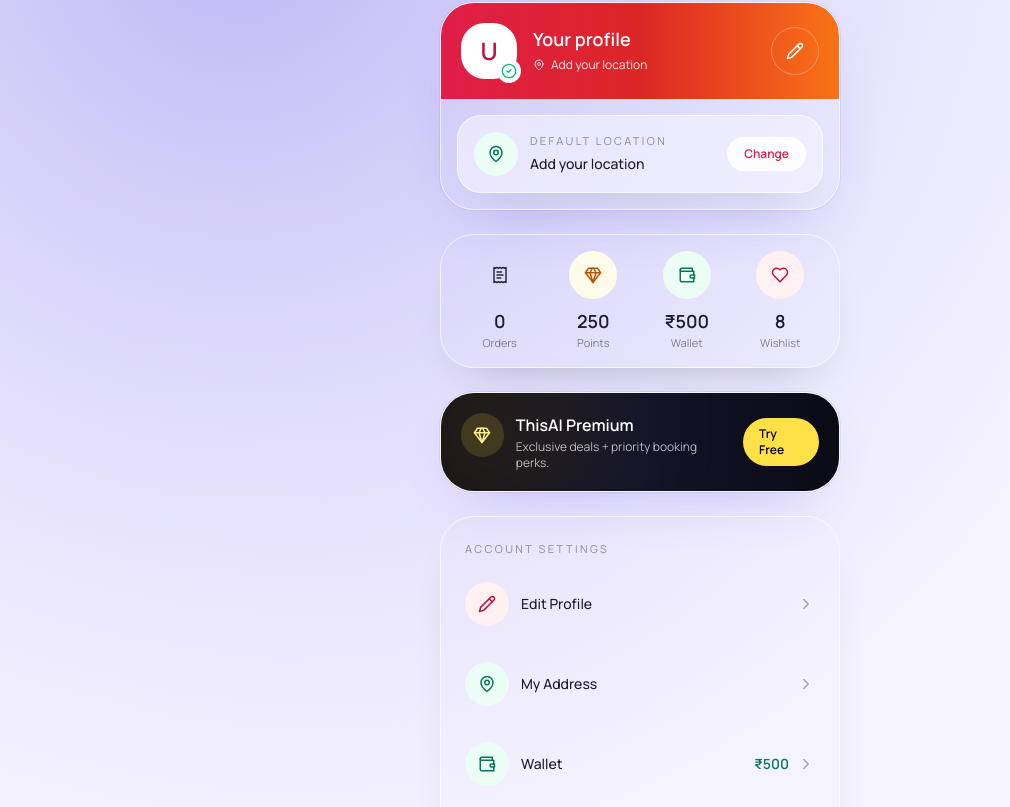
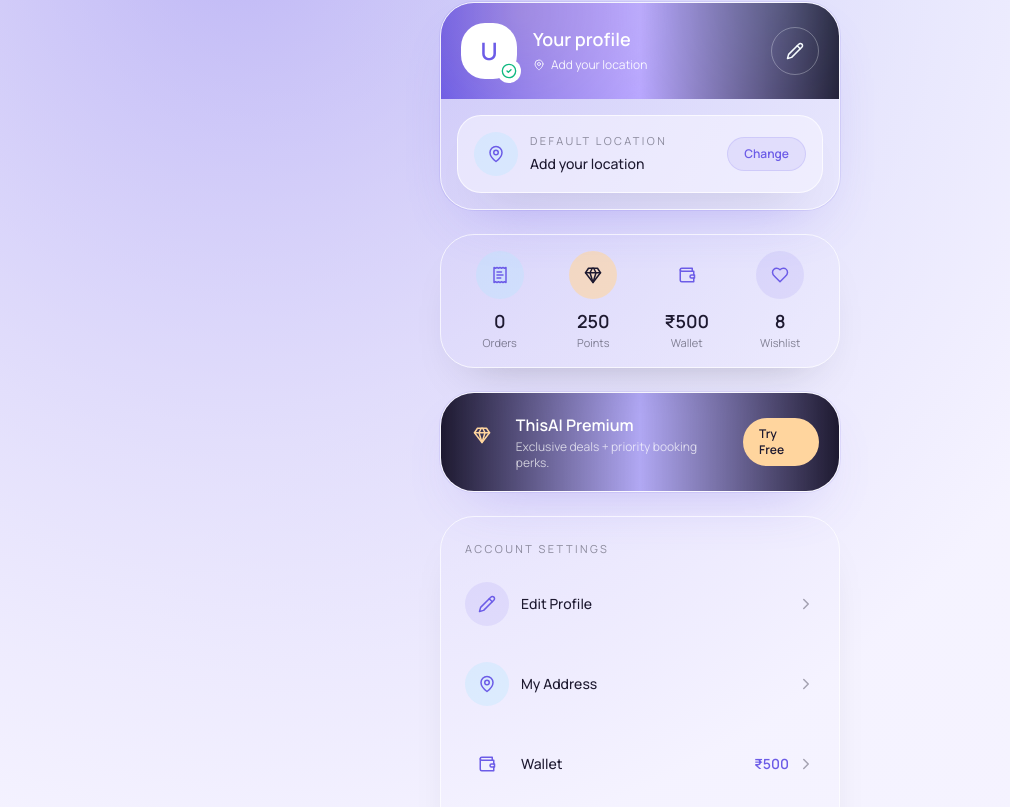
Before and after one commit to thisaitech/thisai--shalon, a Next.js app: page /profile in a window 1280 px wide. Shown: the part 213-1020 px from the top of the page, without its empty margins (0-1010 px from the left). Built offline with nearby package versions, Linux system fonts and the light colour scheme; no server answers.

Commit message:
Align profile UI colors with app theme

```diff
--- a/app/profile/addresses/page.tsx
+++ b/app/profile/addresses/page.tsx
@@ -42,7 +42,7 @@ export default function AddressesPage() {
           <div className="rounded-[34px] bg-white/92 shadow-soft border border-white/70 p-5 space-y-4 animate-fade-up">
             <div className="flex items-start justify-between gap-4">
               <div className="flex items-start gap-3">
-                <span className="h-12 w-12 rounded-2xl bg-emerald-50 text-emerald-700 grid place-items-center">
+                <span className="h-12 w-12 rounded-2xl bg-sky/30 text-primary grid place-items-center shadow-soft">
                   <MapPin size={18} />
                 </span>
                 <div>
--- a/app/profile/page.tsx
+++ b/app/profile/page.tsx
@@ -128,16 +128,24 @@ export default function ProfileOverviewPage() {
 
         <section className="space-y-3">
           <div className="rounded-[34px] overflow-hidden border border-white/70 shadow-glow">
-            <div className="bg-gradient-to-r from-rose-600 via-red-600 to-orange-500 p-5">
+            <div className="relative bg-gradient-to-r from-primary via-lilac to-ink p-5">
+              <div
+                className="pointer-events-none absolute inset-0 opacity-80"
+                aria-hidden="true"
+                style={{
+                  background:
+                    'radial-gradient(circle at 20% 10%, rgba(255, 213, 158, 0.22), transparent 45%), radial-gradient(circle at 85% 0%, rgba(174, 230, 255, 0.18), transparent 50%)'
+                }}
+              />
               <div className="flex items-center justify-between gap-4">
                 <div className="flex items-center gap-4 min-w-0">
                   <div className="relative h-14 w-14 shrink-0 rounded-2xl bg-white grid place-items-center shadow-soft">
-                    <span className="text-2xl font-semibold text-rose-700">{avatarLetter}</span>
+                    <span className="text-2xl font-semibold text-primary">{avatarLetter}</span>
                     <span className="absolute -right-1 -bottom-1 h-6 w-6 rounded-full bg-white grid place-items-center shadow-soft">
                       <CheckCircle2 size={16} className="text-emerald-500" />
                     </span>
                   </div>
-                  <div className="min-w-0 text-white">
+                  <div className="relative min-w-0 text-white">
                     <p className="text-lg font-semibold truncate">
                       {loading ? 'Loading...' : displayName}
                     </p>
@@ -161,7 +169,7 @@ export default function ProfileOverviewPage() {
             <div className="bg-white/92 p-4">
               <div className="rounded-3xl bg-secondary/60 border border-white/70 shadow-soft p-4 flex items-center justify-between gap-3">
                 <div className="flex items-center gap-3 min-w-0">
-                  <span className="h-11 w-11 rounded-2xl bg-emerald-50 text-emerald-700 grid place-items-center">
+                  <span className="h-11 w-11 rounded-2xl bg-sky/30 text-primary grid place-items-center shadow-soft">
                     <MapPin size={18} />
                   </span>
                   <div className="min-w-0">
@@ -173,7 +181,7 @@ export default function ProfileOverviewPage() {
                 </div>
                 <Link
                   href="/profile/edit"
-                  className="shrink-0 rounded-2xl bg-white/85 border border-white/70 px-4 py-2 text-xs font-semibold text-rose-600 shadow-soft focus-ring"
+                  className="shrink-0 rounded-2xl bg-primary/10 border border-primary/15 px-4 py-2 text-xs font-semibold text-primary shadow-soft focus-ring"
                 >
                   Change
                 </Link>
@@ -185,7 +193,7 @@ export default function ProfileOverviewPage() {
         <section className="rounded-[34px] bg-white/92 shadow-soft border border-white/70 p-4">
           <div className="grid grid-cols-4 gap-2">
             <div className="text-center">
-              <div className="mx-auto h-12 w-12 rounded-2xl bg-sky-50 text-sky-700 grid place-items-center">
+              <div className="mx-auto h-12 w-12 rounded-2xl bg-sky/30 text-primary grid place-items-center shadow-soft">
                 <ReceiptText size={18} />
               </div>
               <p className="mt-2 text-lg font-semibold text-ink">
@@ -194,21 +202,21 @@ export default function ProfileOverviewPage() {
               <p className="text-[11px] text-charcoal/55">Orders</p>
             </div>
             <div className="text-center">
-              <div className="mx-auto h-12 w-12 rounded-2xl bg-amber-50 text-amber-700 grid place-items-center">
+              <div className="mx-auto h-12 w-12 rounded-2xl bg-highlight/60 text-ink grid place-items-center shadow-soft">
                 <Gem size={18} />
               </div>
               <p className="mt-2 text-lg font-semibold text-ink">{points}</p>
               <p className="text-[11px] text-charcoal/55">Points</p>
             </div>
             <div className="text-center">
-              <div className="mx-auto h-12 w-12 rounded-2xl bg-emerald-50 text-emerald-700 grid place-items-center">
+              <div className="mx-auto h-12 w-12 rounded-2xl bg-accent/18 text-primary grid place-items-center shadow-soft">
                 <Wallet size={18} />
               </div>
               <p className="mt-2 text-lg font-semibold text-ink">{formatCurrency(wallet)}</p>
               <p className="text-[11px] text-charcoal/55">Wallet</p>
             </div>
             <div className="text-center">
-              <div className="mx-auto h-12 w-12 rounded-2xl bg-rose-50 text-rose-700 grid place-items-center">
+              <div className="mx-auto h-12 w-12 rounded-2xl bg-primary/10 text-primary grid place-items-center shadow-soft">
                 <Heart size={18} />
               </div>
               <p className="mt-2 text-lg font-semibold text-ink">{wishlist}</p>
@@ -218,12 +226,12 @@ export default function ProfileOverviewPage() {
         </section>
 
         <section className="rounded-[34px] overflow-hidden border border-white/70 shadow-glow">
-          <div className="relative bg-gradient-to-r from-[#0B0B16] via-[#13132A] to-[#0B0B16] p-5 text-white">
-            <div className="absolute -left-16 -top-20 h-56 w-56 rounded-full bg-yellow-400/10 blur-3xl" />
-            <div className="absolute -right-16 -bottom-24 h-72 w-72 rounded-full bg-primary/18 blur-3xl" />
+          <div className="relative bg-gradient-to-r from-ink via-primary/45 to-ink p-5 text-white">
+            <div className="absolute -left-16 -top-20 h-56 w-56 rounded-full bg-highlight/18 blur-3xl" />
+            <div className="absolute -right-16 -bottom-24 h-72 w-72 rounded-full bg-sky/14 blur-3xl" />
             <div className="relative flex items-center justify-between gap-4">
               <div className="flex items-start gap-3">
-                <span className="h-11 w-11 rounded-2xl bg-yellow-300/15 text-yellow-200 grid place-items-center">
+                <span className="h-11 w-11 rounded-2xl bg-highlight/18 text-highlight grid place-items-center">
                   <Gem size={18} />
                 </span>
                 <div>
@@ -235,7 +243,7 @@ export default function ProfileOverviewPage() {
               </div>
               <Link
                 href="/help"
-                className="rounded-2xl bg-yellow-300 text-black px-4 py-2 text-xs font-semibold shadow-soft focus-ring"
+                className="rounded-2xl bg-highlight text-ink px-4 py-2 text-xs font-semibold shadow-soft focus-ring"
               >
                 Try Free
               </Link>
@@ -253,7 +261,7 @@ export default function ProfileOverviewPage() {
               className="flex items-center justify-between rounded-3xl px-4 py-4 hover:bg-secondary/40 transition-colors"
             >
               <div className="flex items-center gap-3">
-                <span className="h-11 w-11 rounded-2xl bg-rose-50 text-rose-700 grid place-items-center">
+                <span className="h-11 w-11 rounded-2xl bg-primary/10 text-primary grid place-items-center">
                   <Pencil size={18} />
                 </span>
                 <span className="text-sm font-medium text-ink">Edit Profile</span>
@@ -266,7 +274,7 @@ export default function ProfileOverviewPage() {
               className="flex items-center justify-between rounded-3xl px-4 py-4 hover:bg-secondary/40 transition-colors"
             >
               <div className="flex items-center gap-3">
-                <span className="h-11 w-11 rounded-2xl bg-emerald-50 text-emerald-700 grid place-items-center">
+                <span className="h-11 w-11 rounded-2xl bg-sky/30 text-primary grid place-items-center">
                   <MapPin size={18} />
                 </span>
                 <span className="text-sm font-medium text-ink">My Address</span>
@@ -279,13 +287,13 @@ export default function ProfileOverviewPage() {
               className="flex items-center justify-between rounded-3xl px-4 py-4 hover:bg-secondary/40 transition-colors"
             >
               <div className="flex items-center gap-3">
-                <span className="h-11 w-11 rounded-2xl bg-emerald-50 text-emerald-700 grid place-items-center">
+                <span className="h-11 w-11 rounded-2xl bg-accent/18 text-primary grid place-items-center">
                   <Wallet size={18} />
                 </span>
                 <span className="text-sm font-medium text-ink">Wallet</span>
               </div>
               <div className="flex items-center gap-2">
-                <span className="text-sm font-semibold text-emerald-700">{formatCurrency(wallet)}</span>
+                <span className="text-sm font-semibold text-primary">{formatCurrency(wallet)}</span>
                 <ChevronRight size={18} className="text-charcoal/40" />
               </div>
             </Link>
@@ -295,7 +303,7 @@ export default function ProfileOverviewPage() {
               className="flex items-center justify-between rounded-3xl px-4 py-4 hover:bg-secondary/40 transition-colors"
             >
               <div className="flex items-center gap-3">
-                <span className="h-11 w-11 rounded-2xl bg-sky-50 text-sky-700 grid place-items-center">
+                <span className="h-11 w-11 rounded-2xl bg-highlight/60 text-ink grid place-items-center">
                   <ReceiptText size={18} />
                 </span>
                 <span className="text-sm font-medium text-ink">Help & Support</span>
@@ -309,7 +317,7 @@ export default function ProfileOverviewPage() {
               className="w-full flex items-center justify-between rounded-3xl px-4 py-4 hover:bg-secondary/40 transition-colors"
             >
               <div className="flex items-center gap-3">
-                <span className="h-11 w-11 rounded-2xl bg-charcoal/5 text-charcoal grid place-items-center">
+                <span className="h-11 w-11 rounded-2xl bg-charcoal/5 text-ink grid place-items-center">
                   <LogOut size={18} />
                 </span>
                 <span className="text-sm font-medium text-ink">Sign out</span>
@@ -330,7 +338,7 @@ export default function ProfileOverviewPage() {
           <button
             type="button"
             className={cn(
-              'h-12 w-12 rounded-full bg-gradient-to-br from-rose-500 to-red-500 text-white shadow-glow',
+              'h-12 w-12 rounded-full bg-gradient-to-br from-primary via-lilac to-accent text-white shadow-glow',
               'grid place-items-center text-xs font-semibold'
             )}
             aria-label="Language"
--- a/app/profile/wallet/page.tsx
+++ b/app/profile/wallet/page.tsx
@@ -39,7 +39,7 @@ export default function WalletPage() {
           <div className="space-y-4">
             <div className="rounded-[34px] bg-white/92 shadow-soft border border-white/70 p-5 space-y-4 animate-fade-up">
               <div className="flex items-center gap-3">
-                <span className="h-12 w-12 rounded-2xl bg-emerald-50 text-emerald-700 grid place-items-center">
+                <span className="h-12 w-12 rounded-2xl bg-accent/18 text-primary grid place-items-center shadow-soft">
                   <WalletIcon size={18} />
                 </span>
                 <div>
@@ -56,7 +56,7 @@ export default function WalletPage() {
 
             <div className="rounded-[34px] bg-white/92 shadow-soft border border-white/70 p-5 space-y-4 animate-fade-up [animation-delay:80ms]">
               <div className="flex items-center gap-3">
-                <span className="h-12 w-12 rounded-2xl bg-amber-50 text-amber-700 grid place-items-center">
+                <span className="h-12 w-12 rounded-2xl bg-highlight/60 text-ink grid place-items-center shadow-soft">
                   <Gem size={18} />
                 </span>
                 <div>
```
